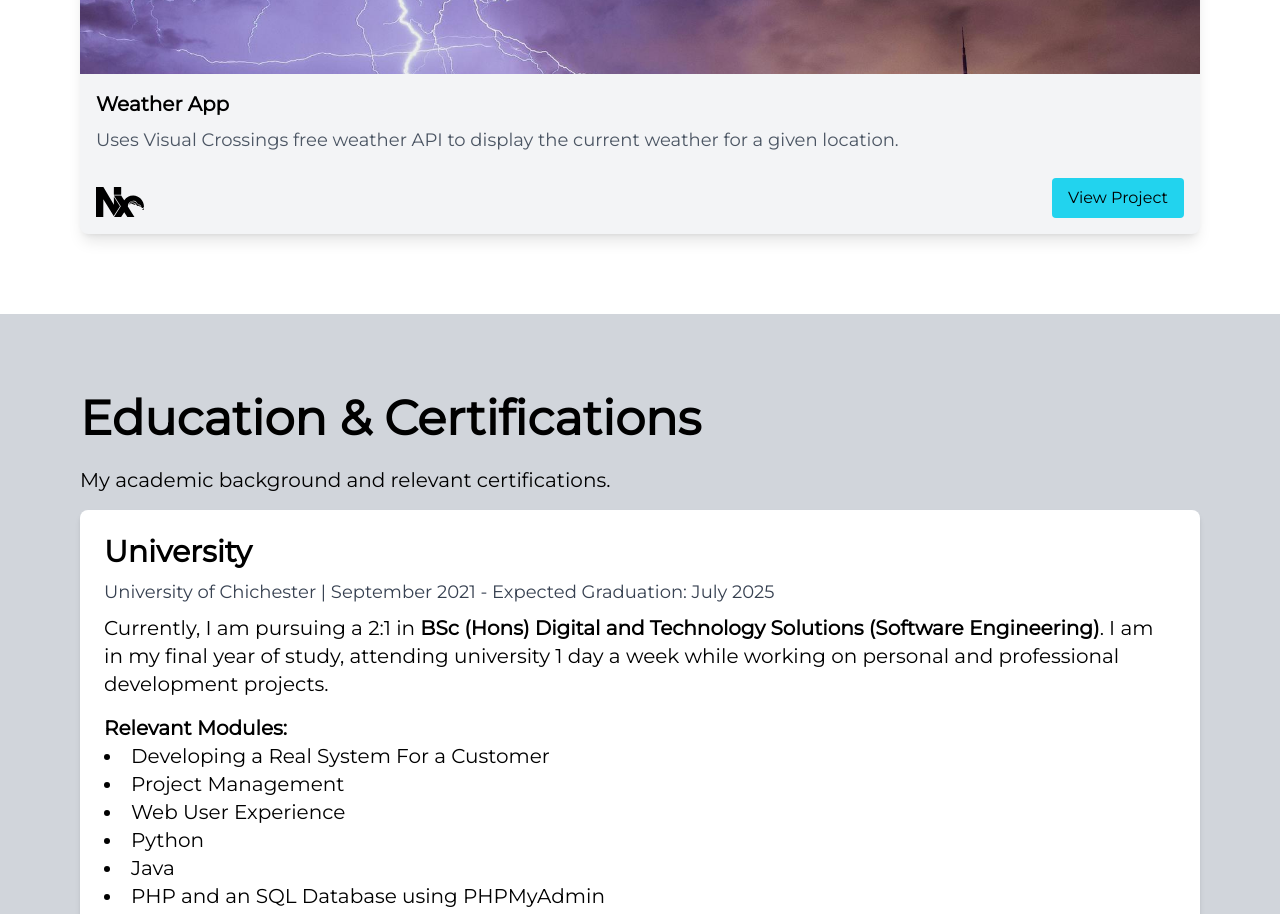
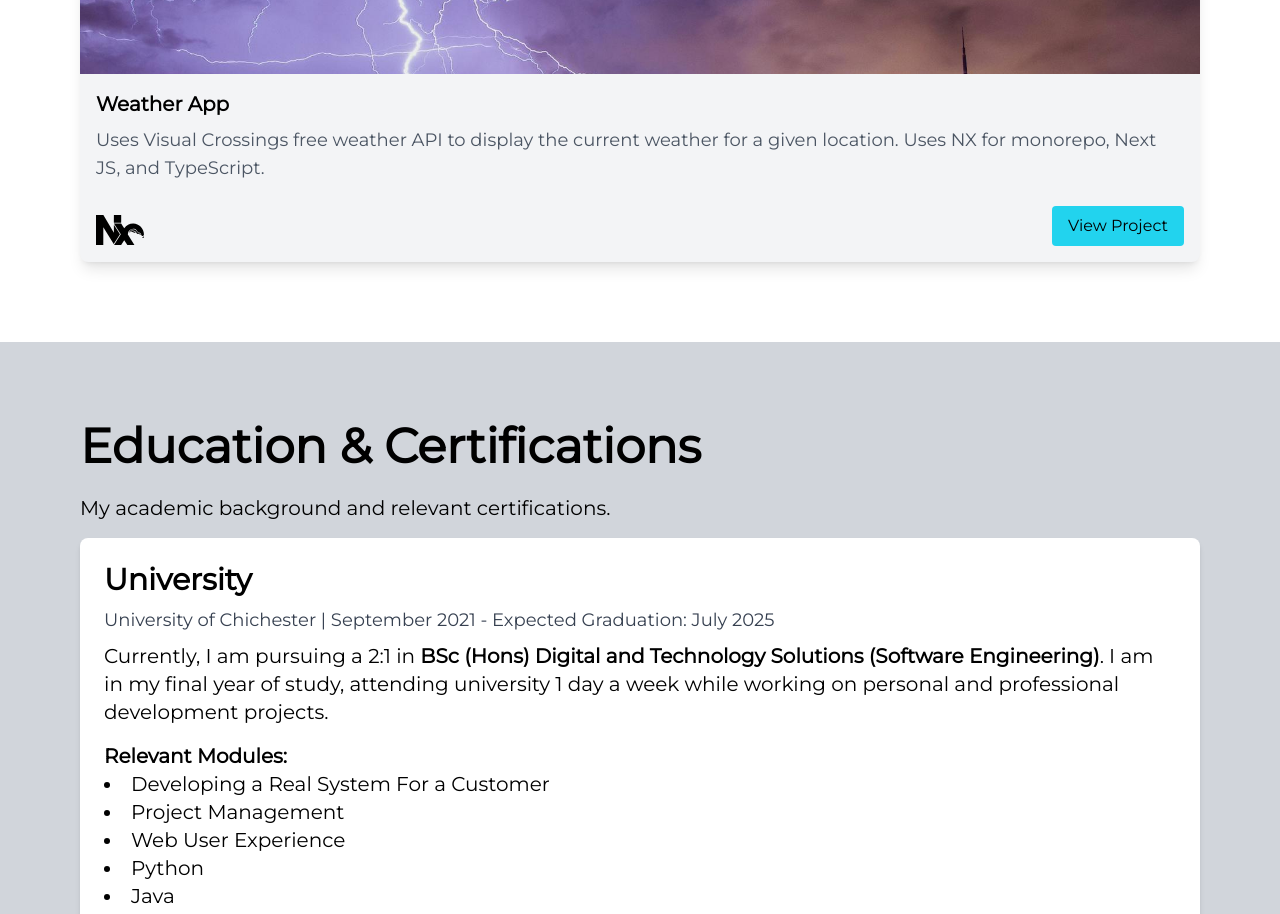
Before and after one commit to timwhite06/timothy-white-development, a Next.js app: page / in a window 1280 px wide. Shown: the part 5180-6094 px from the top of the page. Built offline with nearby package versions, Linux system fonts and the light colour scheme.

Commit message:
comment out showcase to get nx project pushed

```diff
--- a/src/app/page.jsx
+++ b/src/app/page.jsx
@@ -38,7 +38,7 @@ const projects = [
     key: 'weather-app',
     title: 'Weather App',
     description:
-      'Uses Visual Crossings free weather API to display the current weather for a given location.',
+      'Uses Visual Crossings free weather API to display the current weather for a given location. Uses NX for monorepo, Next JS, and TypeScript.',
     image: '/images/weatherlightning.jpg',
     link: 'https://weather-app-2-kappa-silk.vercel.app/',
     bgColor: 'bg-gray-100',
```
